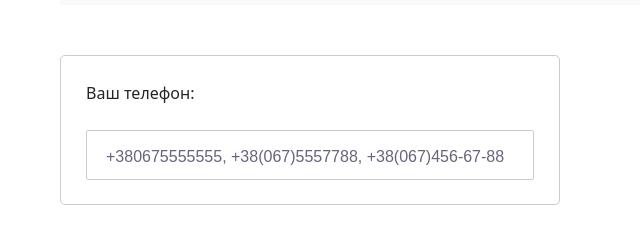
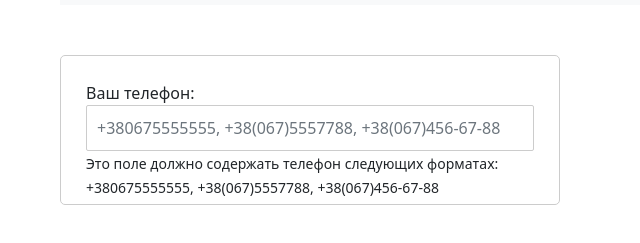
Before and after one commit to EFworlds/phone_validation, a plain HTML site: page index.html in a window 1280 px wide. Shown: the part 51-294 px from the top of the page, without its empty margins (22-662 px from the left). Drawn offline with Linux system fonts and the light colour scheme.

Commit message:
Update index.html

```diff
--- a/index.html
+++ b/index.html
@@ -39,43 +39,14 @@
         <main>
             <div class="form">
 
-                <label class="lbl-title" >Ваш телефон:</label>
-                <div class="input-container ">
+                <label for="phone">Ваш телефон:</label>
 
+                <input id="phone" class="form-control" type="tel" placeholder="+380675555555, +38(067)5557788, +38(067)456-67-88" pattern="[\+]\d{12}|[\+]\d{2}[\(]\d{3}[\)]\d{3}[\-]\d{2}[\-]\d{2}|[\+]\d{2}[\(]\d{3}[\)]\d{7}" minlength="13" maxlength="17" />
 
-                    <input id="phone" class="input" type="tel" placeholder=" " pattern="[\+]\d{12}|[\+]\d{2}[\(]\d{3}[\)]\d{3}[\-]\d{2}[\-]\d{2}|[\+]\d{2}[\(]\d{3}[\)]\d{7}" minlength="13" maxlength="17" />
-
-                     <div class="cut"></div>
-
-                    <label for="phone" class="placeholder">+380675555555, +38(067)5557788, +38(067)456-67-88</label>
-
-                    <span class="form__error">Это поле должно содержать телефон следующих форматах: +380675555555, +38(067)5557788, +38(067)456-67-88</spann>
-
-
-
-
-
-                </div>
-
-
-
-
-
-
-
-
-
-
-
-
-
-
-
-
-
-
+                <small class="form-error">Это поле должно содержать телефон следующих форматах: +380675555555, +38(067)5557788, +38(067)456-67-88</small>
 
             </div>
+
         </main>
 
     </div>
```
